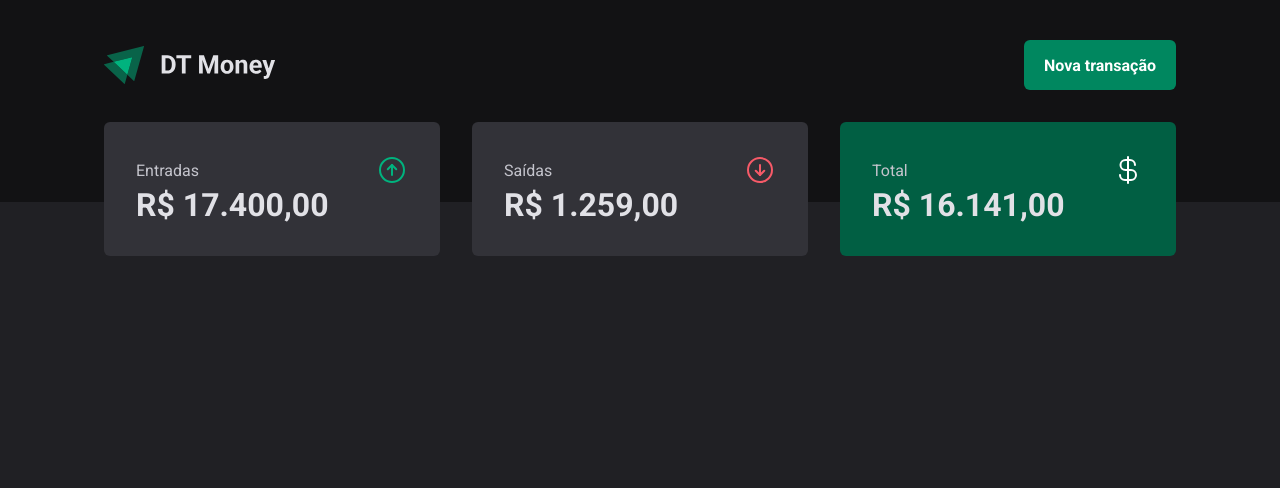
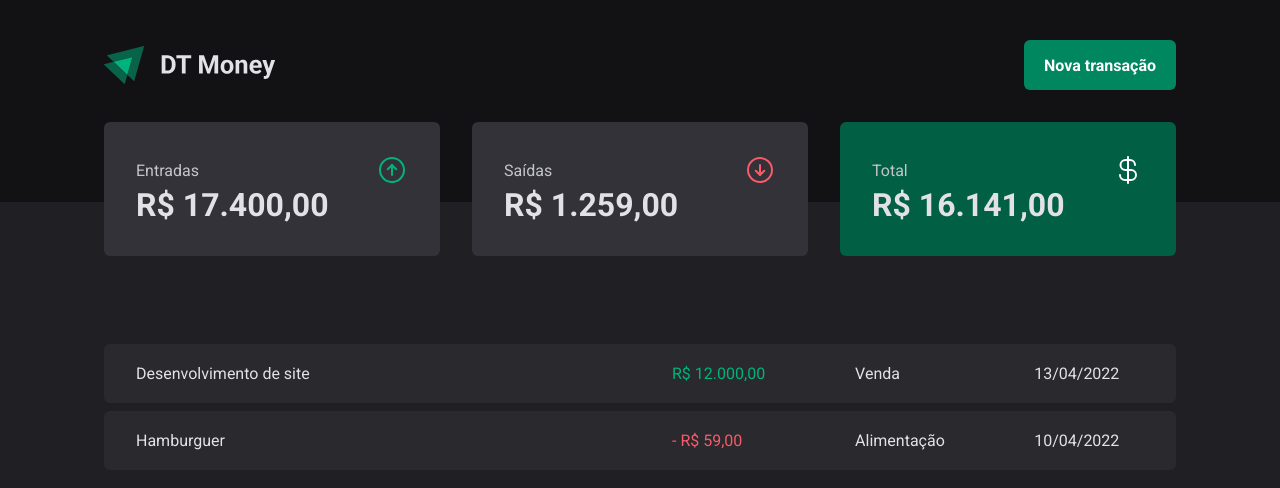
Before and after one commit to AlanOlimpio/dt-money, a React (Vite) app: page / in a window 1280 px wide. Shown: the top 488 px of the page. Built offline with nearby package versions, Linux system fonts and the light colour scheme.

Commit message:
feat: cria tabela de transações

```diff
--- a/src/pages/Transactions/Transactions.tsx
+++ b/src/pages/Transactions/Transactions.tsx
@@ -1,11 +1,39 @@
 import Header from '../../components/Header';
 import Summary from '../../components/Summary';
+import {
+  ListTd,
+  PrinceHighLight,
+  TransactionsContainer,
+  TransactionsTable,
+} from './TransactionsStyles';
 
 function Transactions() {
   return (
     <div>
       <Header />
       <Summary />
+      <TransactionsContainer>
+        <TransactionsTable>
+          <tbody>
+            <tr>
+              <ListTd width="50%">Desenvolvimento de site</ListTd>
+              <ListTd>
+                <PrinceHighLight variant="income">R$ 12.000,00</PrinceHighLight>
+              </ListTd>
+              <ListTd>Venda</ListTd>
+              <ListTd>13/04/2022</ListTd>
+            </tr>
+            <tr>
+              <ListTd width="50%">Hamburguer</ListTd>
+              <ListTd>
+                <PrinceHighLight variant="outcome">- R$ 59,00</PrinceHighLight>
+              </ListTd>
+              <ListTd>Alimentação</ListTd>
+              <ListTd>10/04/2022</ListTd>
+            </tr>
+          </tbody>
+        </TransactionsTable>
+      </TransactionsContainer>
     </div>
   );
 }
--- a/src/pages/Transactions/TransactionsStyles.ts
+++ b/src/pages/Transactions/TransactionsStyles.ts
@@ -0,0 +1,48 @@
+import styled, { css } from 'styled-components';
+
+interface listProps {
+  width?: '10%' | '20%' | '30%' | '40%' | '50%';
+}
+
+interface PrinceHighLightProps {
+  variant: 'income' | 'outcome';
+}
+
+export const TransactionsContainer = styled.div`
+  width: 100%;
+  max-width: 1120px;
+  margin: 5rem auto 0;
+  padding: 0 1.5rem;
+`;
+
+export const TransactionsTable = styled.table`
+  width: 100%;
+  border-collapse: separate;
+  border-spacing: 0 0.5rem;
+  margin-top: 1.5rem;
+`;
+
+export const ListTd = styled.td<listProps>`
+  ${({ theme, width }) => css`
+    ${width &&
+    css`
+      width: ${width};
+    `}
+    padding: 1.25rem 2rem;
+    background-color: ${theme['gray-700']};
+    &:first-child {
+      border-top-left-radius: 6px;
+      border-bottom-left-radius: 6px;
+    }
+    &:last-child {
+      border-top-right-radius: 6px;
+      border-bottom-right-radius: 6px;
+    }
+  `}
+`;
+
+export const PrinceHighLight = styled.span<PrinceHighLightProps>`
+  ${({ theme, variant }) => css`
+    color: ${variant === 'income' ? theme['green-300'] : theme['red-300']};
+  `}
+`;
```
